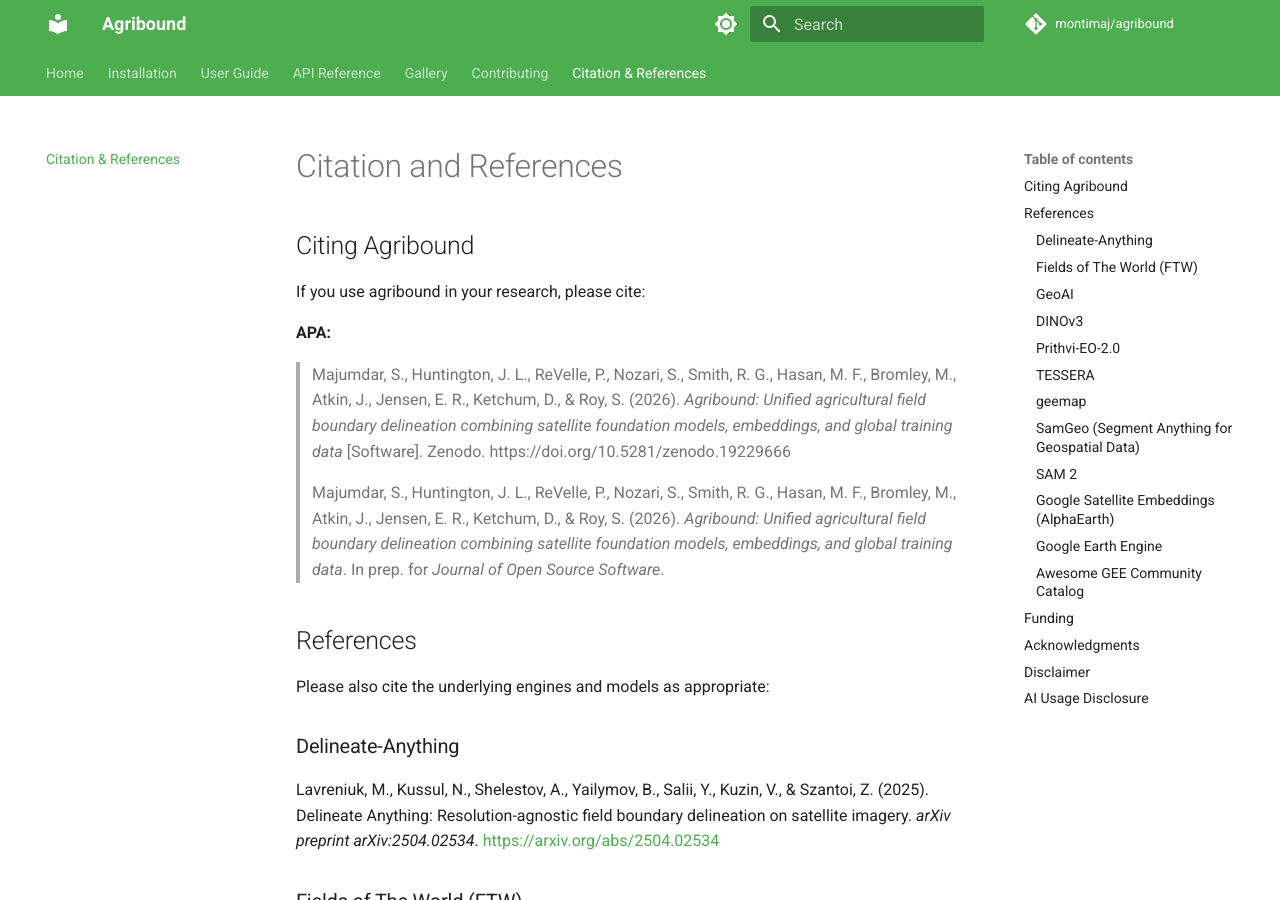
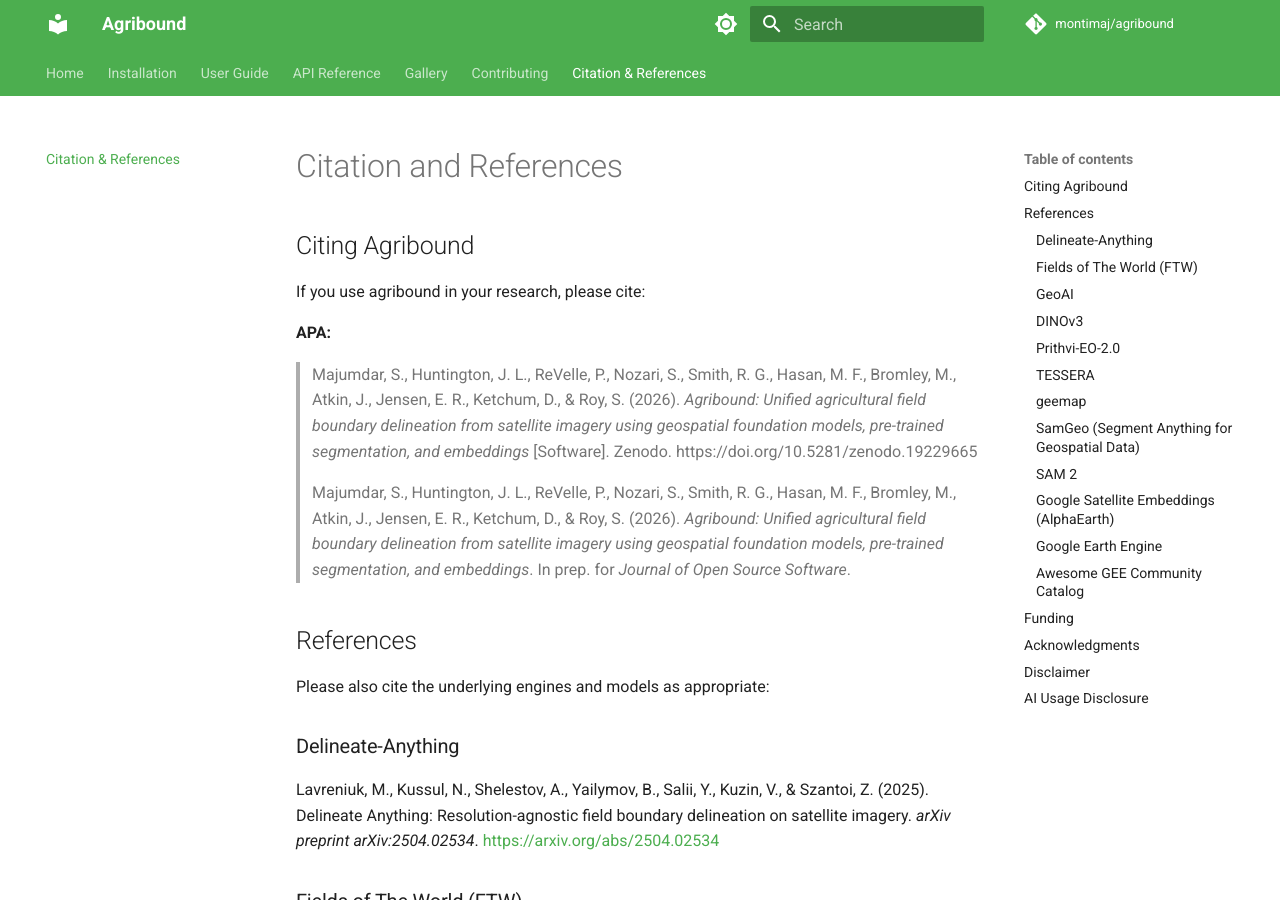
Before and after one commit to montimaj/agribound, an MkDocs documentation site: the page built from docs/citation.md, in a window 1280 px wide and 900 px high. Built offline with MkDocs 1.6.1 and Material for MkDocs 9.7.7, drawn with Linux system fonts in a browser that asks for light colours; comment, search, counter and statistics services are not loaded.

Commit message:
Update Zenodo title

```diff
--- a/docs/citation.md
+++ b/docs/citation.md
@@ -6,9 +6,9 @@
 
 **APA:**
 
-> Majumdar, S., Huntington, J. L., ReVelle, P., Nozari, S., Smith, R. G., Hasan, M. F., Bromley, M., Atkin, J., Jensen, E. R., Ketchum, D., & Roy, S. (2026). *Agribound: Unified agricultural field boundary delineation combining satellite foundation models, embeddings, and global training data* [Software]. Zenodo. https://doi.org/10.5281/zenodo.19229666
+> Majumdar, S., Huntington, J. L., ReVelle, P., Nozari, S., Smith, R. G., Hasan, M. F., Bromley, M., Atkin, J., Jensen, E. R., Ketchum, D., & Roy, S. (2026). *Agribound: Unified agricultural field boundary delineation from satellite imagery using geospatial foundation models, pre-trained segmentation, and embeddings* [Software]. Zenodo. https://doi.org/10.5281/zenodo.19229665
 
-> Majumdar, S., Huntington, J. L., ReVelle, P., Nozari, S., Smith, R. G., Hasan, M. F., Bromley, M., Atkin, J., Jensen, E. R., Ketchum, D., & Roy, S. (2026). *Agribound: Unified agricultural field boundary delineation combining satellite foundation models, embeddings, and global training data*. In prep. for _Journal of Open Source Software_.
+> Majumdar, S., Huntington, J. L., ReVelle, P., Nozari, S., Smith, R. G., Hasan, M. F., Bromley, M., Atkin, J., Jensen, E. R., Ketchum, D., & Roy, S. (2026). *Agribound: Unified agricultural field boundary delineation from satellite imagery using geospatial foundation models, pre-trained segmentation, and embeddings*. In prep. for _Journal of Open Source Software_.
 
 ## References
 
--- a/mkdocs.yml
+++ b/mkdocs.yml
@@ -1,5 +1,5 @@
 site_name: Agribound
-site_description: Unified agricultural field boundary delineation toolkit combining satellite foundation models, embeddings, and global training data.
+site_description: Unified agricultural field boundary delineation from satellite imagery using geospatial foundation models, pre-trained segmentation, and embeddings.
 site_url: https://montimaj.github.io/agribound
 repo_url: https://github.com/montimaj/agribound
 repo_name: montimaj/agribound
--- a/pyproject.toml
+++ b/pyproject.toml
@@ -5,7 +5,7 @@
 [project]
 name = "agribound"
 dynamic = ["version"]
-description = "Agribound: Unified agricultural field boundary delineation combining satellite foundation models, embeddings, and global training data."
+description = "Agribound: Unified agricultural field boundary delineation from satellite imagery using geospatial foundation models, pre-trained segmentation, and embeddings."
 readme = "README.md"
 license = {text = "Apache-2.0"}
 requires-python = ">=3.10"
```
Also changed, not shown: README.md (+2 -2 lines), docs/index.md (+1 -1 lines), paper/paper.md (+1 -1 lines), 1 other file.
